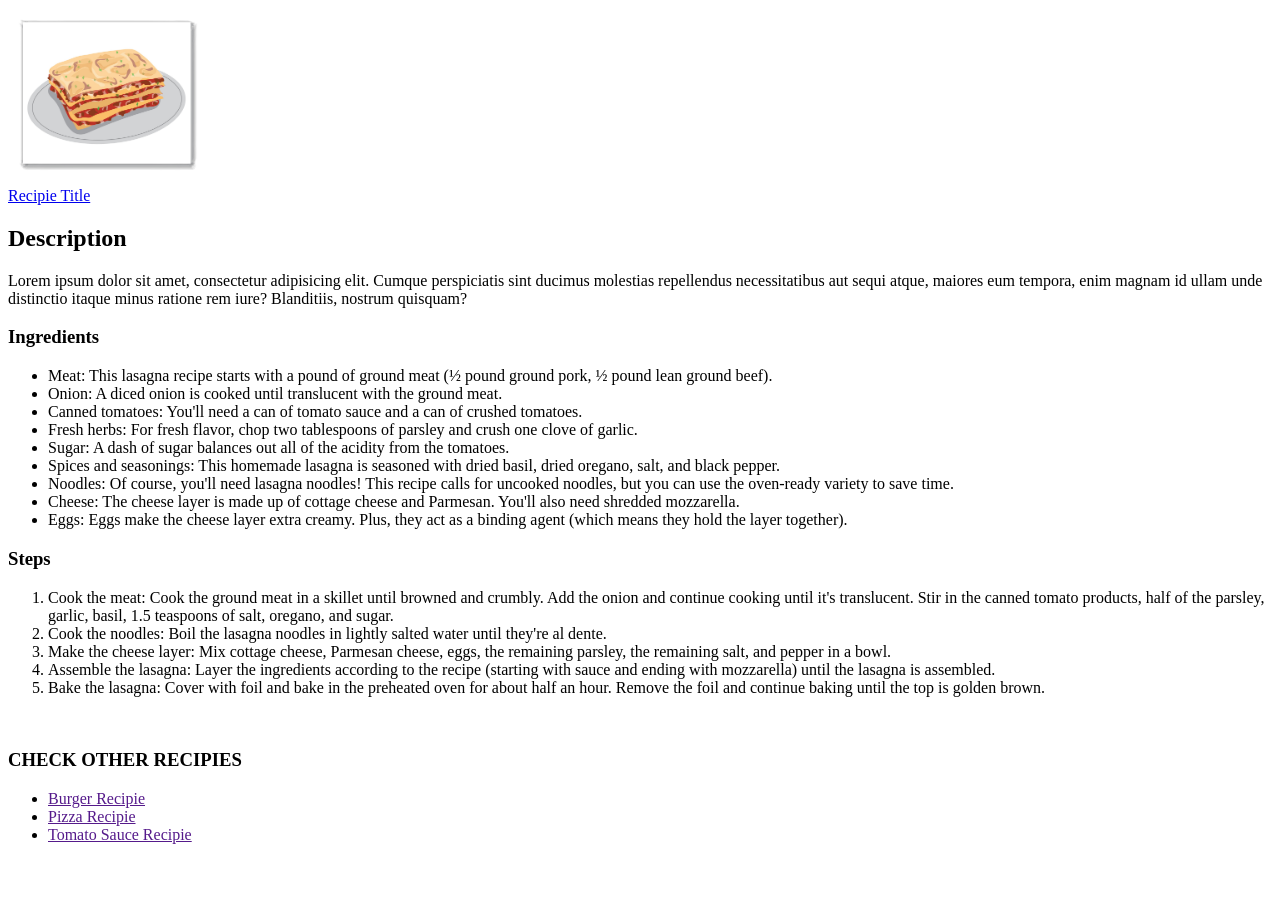
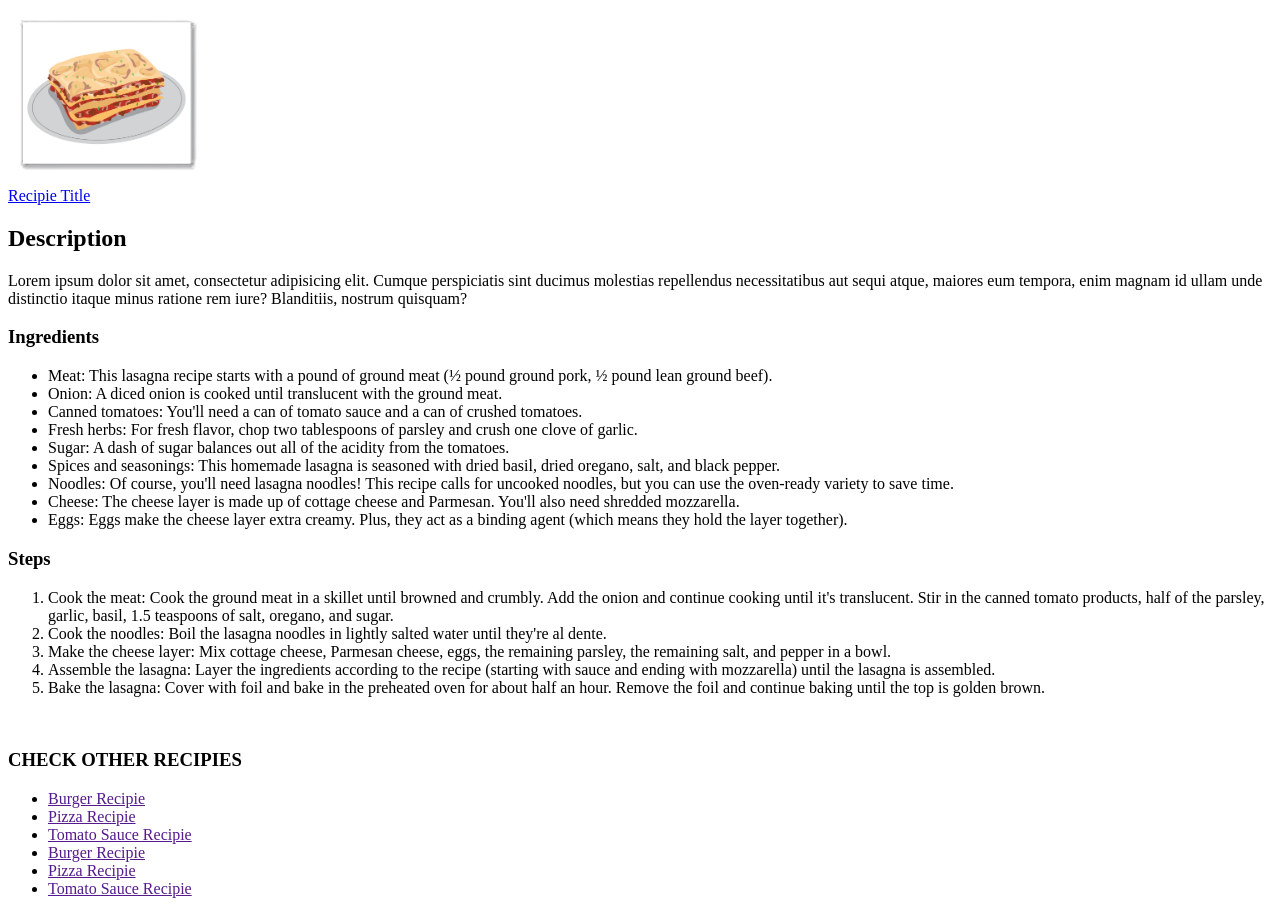
Before and after one commit to joshuaehonoreroms-pixel/New_Git_Test, a plain HTML site: page index.html in a window 1280 px wide. Shown: the part 79-993 px from the top of the page. Before the commit the page ends 939 px from the top, so only its background shows below. Drawn offline with Linux system fonts and the light colour scheme.

Commit message:
Updated index.html

```diff
--- a/index.html
+++ b/index.html
@@ -39,6 +39,9 @@
             <li><a href="">Burger Recipie</a></li>
             <li><a href="">Pizza Recipie</a></li>
             <li><a href="">Tomato Sauce Recipie</a></li>
+            <li><a href="">Burger Recipie</a></li>
+            <li><a href="">Pizza Recipie</a></li>
+            <li><a href="">Tomato Sauce Recipie</a></li>
         </ul>
     </main>
     <footer></footer>
```
